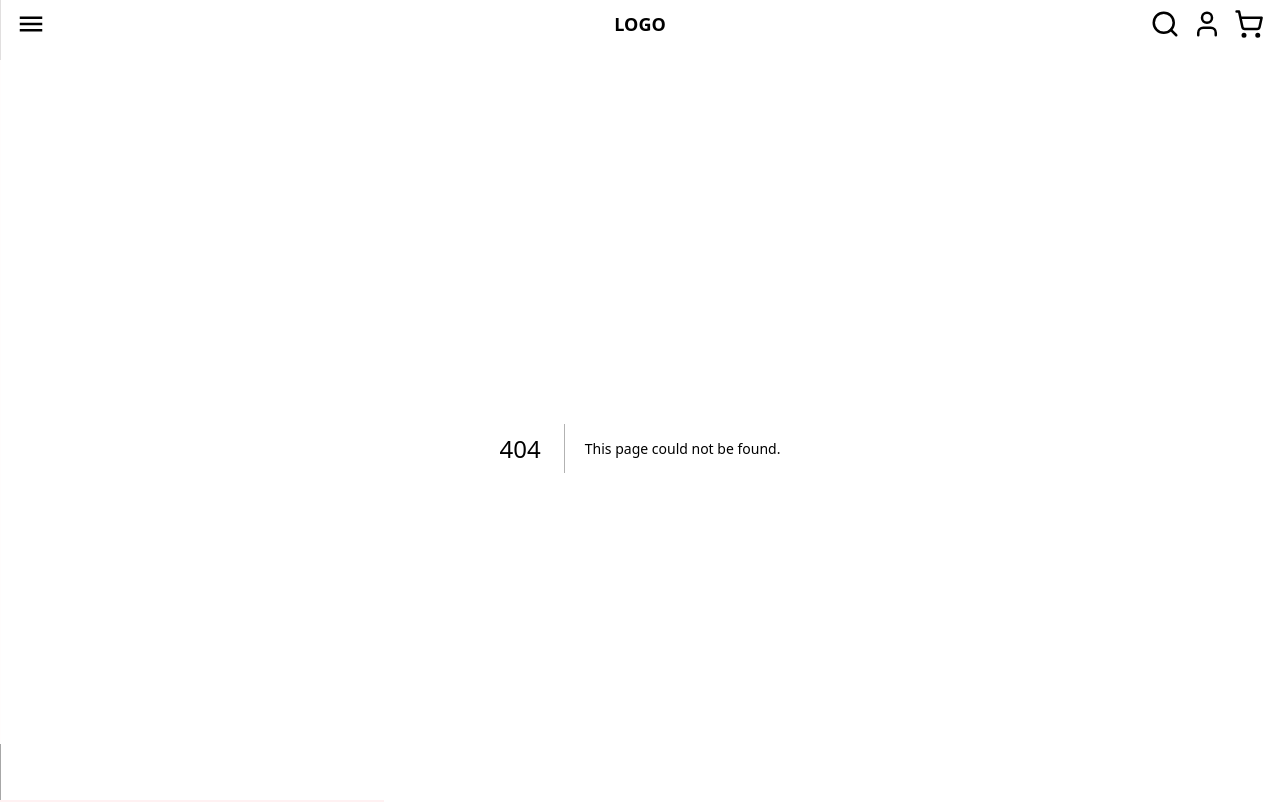
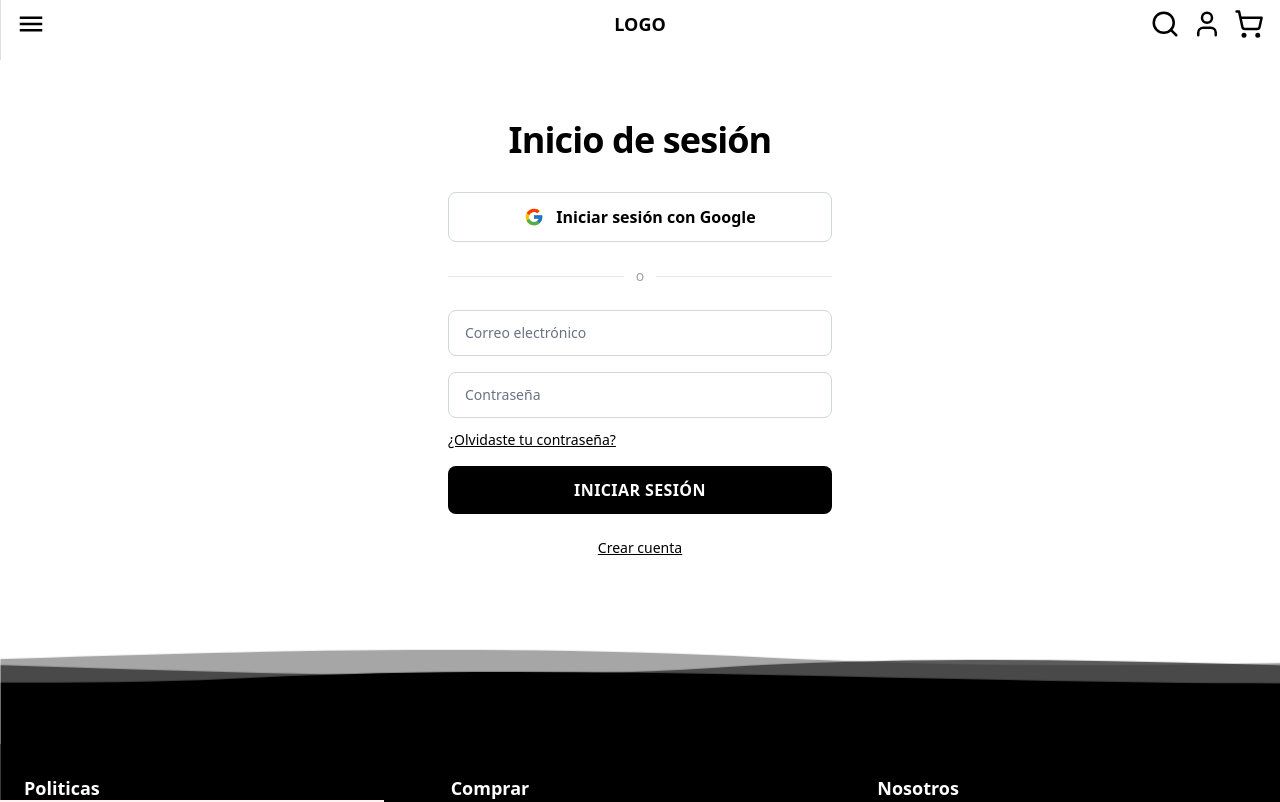
Before and after one commit to Luis-J-Quintana/Ecommerce-CalzdadosJuarez, a Next.js app in the folder frontend/: page /login in a window 1280 px wide. Before the commit this address had no page. Shown: the top 802 px of the page. Built offline with nearby package versions, Linux system fonts and the light colour scheme; what @iconify/tailwind4 would draw is missing.

Commit message:
feat: crear vista login, añadir server actions que llama lib/auth.ts listo para conectar con el backend MedusaJS

```diff
--- /dev/null
+++ b/frontend/app/actions/auth.ts
@@ -0,0 +1,28 @@
+"use server";
+
+import { login as loginRequest } from "@/lib/auth";
+
+export type LoginState = {
+  error?: string;
+};
+
+export async function loginAction(
+  prevState: LoginState,
+  formData: FormData
+): Promise<LoginState> {
+  const email = formData.get("email") as string;
+  const password = formData.get("password") as string;
+
+  if (!email || !password) {
+    return { error: "Completa tu correo y contraseña." };
+  }
+
+  const result = await loginRequest(email, password);
+
+  if (!result.success) {
+    return { error: result.error };
+  }
+
+  // TODO: redirect("/cuenta") una vez conectado el backend real
+  return {};
+}
--- /dev/null
+++ b/frontend/app/login/page.tsx
@@ -0,0 +1,10 @@
+import type { Metadata } from "next";
+import LoginForm from "@/components/auth/LoginForm";
+
+export const metadata: Metadata = {
+  title: "Inicio de sesión — Calzados Juárez",
+};
+
+export default function LoginPage() {
+  return <LoginForm />;
+}
--- /dev/null
+++ b/frontend/components/auth/LoginForm.tsx
@@ -0,0 +1,81 @@
+"use client";
+
+import { useActionState } from "react";
+import Link from "next/link";
+import { FcGoogle } from "react-icons/fc";
+import { loginAction, type LoginState } from "@/app/actions/auth";
+
+const initialState: LoginState = {};
+
+export default function LoginForm() {
+  const [state, formAction, isPending] = useActionState(loginAction, initialState);
+
+  return (
+    <div className="flex flex-col items-center px-6 py-18">
+      <h1 className="mb-8 text-4xl font-black tracking-tight">Inicio de sesión</h1>
+
+      <div className="flex w-full max-w-sm flex-col gap-6">
+        <button
+          type="button"
+          onClick={() => {
+            // TODO: iniciar flujo OAuth de Google cuando Medusa lo tenga configurado
+          }}
+          className="flex w-full items-center justify-center gap-3 rounded-lg border border-gray-300 py-3 font-semibold transition-colors hover:bg-gray-50"
+        >
+          <FcGoogle size={20} />
+          Iniciar sesión con Google
+        </button>
+
+        <div className="flex items-center gap-3 text-sm text-gray-400">
+          <span className="h-px flex-1 bg-gray-200" />
+          o
+          <span className="h-px flex-1 bg-gray-200" />
+        </div>
+
+        <form action={formAction} className="flex flex-col gap-4">
+          <input
+            id="email"
+            name="email"
+            type="email"
+            placeholder="Correo electrónico"
+            autoComplete="email"
+            required
+            className="w-full rounded-lg border border-gray-300 px-4 py-3 text-sm placeholder:text-gray-500 focus:outline-none focus:ring-2 focus:ring-black"
+          />
+
+          <input
+            id="password"
+            name="password"
+            type="password"
+            placeholder="Contraseña"
+            autoComplete="current-password"
+            required
+            className="w-full rounded-lg border border-gray-300 px-4 py-3 text-sm placeholder:text-gray-500 focus:outline-none focus:ring-2 focus:ring-black"
+          />
+
+          <Link href="/olvide-password" className="-mt-1 self-start text-sm underline">
+            ¿Olvidaste tu contraseña?
+          </Link>
+
+          {state.error && (
+            <p className="text-sm text-red-600" role="alert">
+              {state.error}
+            </p>
+          )}
+
+          <button
+            type="submit"
+            disabled={isPending}
+            className="w-full rounded-lg bg-black py-3 font-bold uppercase tracking-wide text-white transition-colors hover:bg-neutral-800 disabled:opacity-60"
+          >
+            {isPending ? "Iniciando sesión..." : "Iniciar sesión"}
+          </button>
+        </form>
+
+        <Link href="/registro" className="text-center text-sm underline">
+          Crear cuenta
+        </Link>
+      </div>
+    </div>
+  );
+}
--- /dev/null
+++ b/frontend/lib/auth.ts
@@ -0,0 +1,25 @@
+// lib/auth.ts
+export type AuthResult =
+  | { success: true; customer: { id: string; email: string; firstName: string } }
+  | { success: false; error: string };
+
+export async function login(email: string, password: string): Promise<AuthResult> {
+  // TODO: reemplazar por fetch a `${MEDUSA_BACKEND_URL}/store/auth`
+  // con credentials: "include" para que Medusa setee la cookie de sesión
+  return { success: false, error: "Auth aún no conectado al backend" };
+}
+
+export async function register(data: {
+  email: string;
+  password: string;
+  firstName: string;
+  lastName: string;
+}): Promise<AuthResult> {
+  // TODO: reemplazar por fetch a `${MEDUSA_BACKEND_URL}/store/customers`
+  return { success: false, error: "Auth aún no conectado al backend" };
+}
+
+export async function getCurrentCustomer() {
+  // TODO: reemplazar por fetch a `${MEDUSA_BACKEND_URL}/store/customers/me`
+  return null;
+}
```
